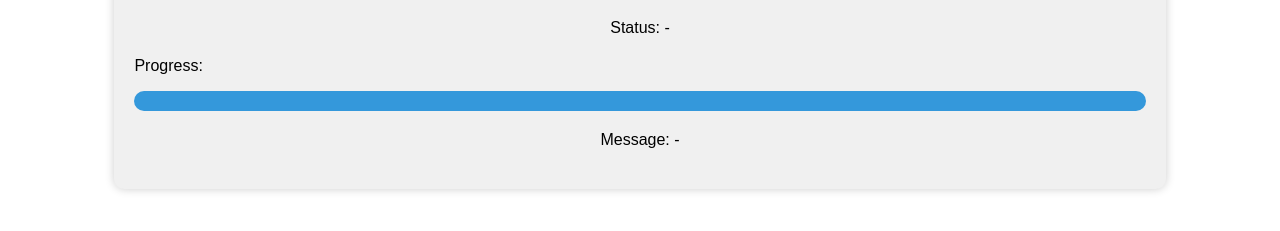
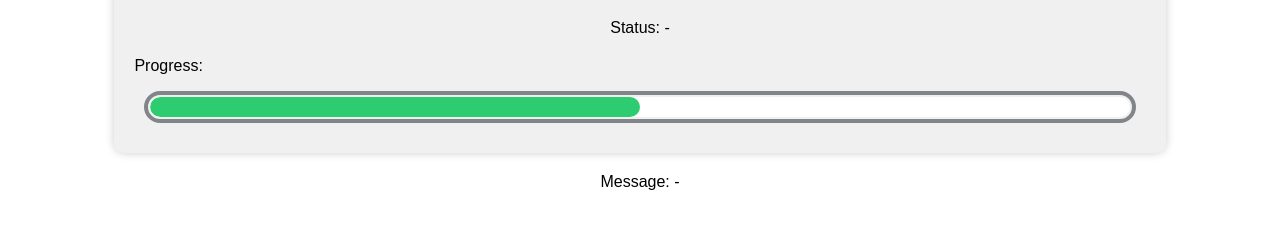
Before and after one commit to fsaint/progress-bar, a plain HTML site: page web-frontend/index.html in a window 1280 px wide. Shown: the part 89-320 px from the top of the page. Drawn offline with nearby package versions, Linux system fonts and the light colour scheme; files that its build step writes are made by us from their sources; no server answers; files whose address does not match are found by name.

Commit message:
Updates to the progressbar look

```diff
--- a/web-frontend/index.html
+++ b/web-frontend/index.html
@@ -3,7 +3,7 @@
 <head>
   <meta charset="UTF-8">
   <meta name="viewport" content="width=device-width, initial-scale=1.0">
-  <link rel="stylesheet" href="/static/styles.css">
+  <link rel="stylesheet" href="styles.css">
   <title>URL Progress Viewer</title>
   <script src="https://cdn.socket.io/4.6.0/socket.io.min.js" integrity="sha384-c79GN5VsunZvi+Q/WObgk2in0CbZsHnjEqvFxC5DxHn9lTfNce2WW6h2pH6u/kF+" crossorigin="anonymous"></script>
 </head>
@@ -15,8 +15,11 @@
     </div>
     <div class="progress">
       <p>Progress:</p>
-      <div class="progress-bar">
-        <div id="progress"></div>
+        <div class="outline">
+          <div class="progress-bar">
+            <div id="progress"></div>
+          </div>
+         </div>
       </div>
     </div>
     <div class="message">
--- a/web-frontend/styles.css
+++ b/web-frontend/styles.css
@@ -24,16 +24,25 @@ h1 {
   text-align: left;
 }
 
+
+.outline {
+  border: solid #818589 4px;
+  border-radius: 28px;
+  margin: 10px;
+  padding: 2px;
+}
+
 .progress-bar {
-  background-color: #3498db;
+  background-color: #fff;
   height: 20px;
   border-radius: 10px;
   overflow: hidden;
 }
 
 #progress {
-  width: 0;
+  width: 50%;
   height: 100%;
   background-color: #2ecc71;
   transition: width 0.5s;
+  border-radius: 10px;
 }
```
